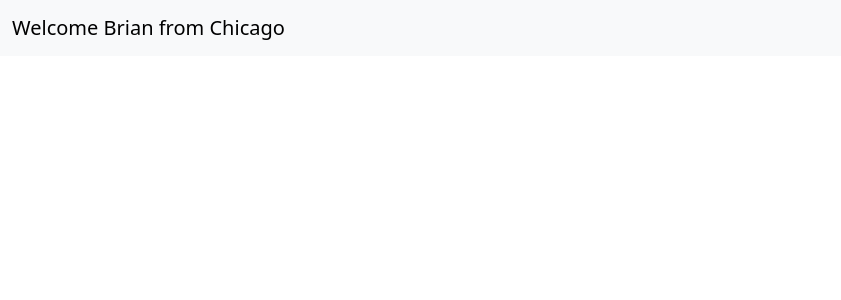
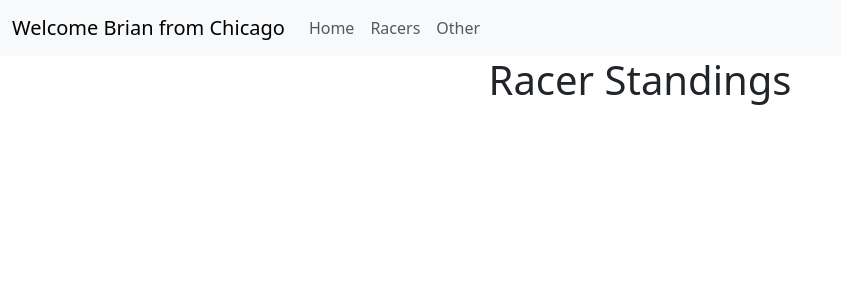
Before and after one commit to mwormley008/kekambas-111_react_intro, a React (Create React App) app: page /racers in a window 1280 px wide. Shown: the top 300 px of the page, without its empty margins (0-841 px from the left). Built offline with nearby package versions, Linux system fonts and the light colour scheme.

Commit message:
Add Racer Display with a route path at /racers

```diff
--- a/src/App.js
+++ b/src/App.js
@@ -2,6 +2,7 @@ import React from 'react';
 import Navbar from './components/Navbar';
 import { Routes, Route } from 'react-router-dom';
 import ButtonDisplay from './views/ButtonDisplay';
+import RacerDisplay from './views/RacerDisplay';
 
 function App() {
     let name = 'Brian';
@@ -12,7 +13,7 @@ function App() {
             <div className='container'>
                 <Routes>
                     <Route path='/' element={<ButtonDisplay name={name} />} />
-                    <Route path='/hello' element={<h1>Hello World</h1>} />
+                    <Route path='/racers' element={<RacerDisplay />} />
                 </Routes>
 
             </div>
--- a/src/components/Navbar.jsx
+++ b/src/components/Navbar.jsx
@@ -1,12 +1,23 @@
-import React from 'react'
+import React from 'react';
+import { Link } from 'react-router-dom';
 
 export default function Navbar({ username, city }) {
     // console.log(props);
     // console.log(typeof props);
     return (
-        <nav className="navbar bg-body-tertiary">
+        <nav className="navbar navbar-expand-lg bg-body-tertiary">
             <div className="container-fluid">
-                <a href="/" className="navbar-brand">Welcome {username} from {city}</a>
+                <Link className="navbar-brand" to="/">Welcome {username} from {city}</Link>
+                <button className="navbar-toggler" type="button" data-bs-toggle="collapse" data-bs-target="#navbarNavAltMarkup" aria-controls="navbarNavAltMarkup" aria-expanded="false" aria-label="Toggle navigation">
+                <span className="navbar-toggler-icon"></span>
+                </button>
+                <div className="collapse navbar-collapse" id="navbarNavAltMarkup">
+                    <div className="navbar-nav">
+                        <Link className="nav-link" to="/">Home</Link>
+                        <Link className="nav-link" to="/racers">Racers</Link>
+                        <Link className="nav-link" to="/">Other</Link>
+                    </div>
+                </div>
             </div>
         </nav>
     )
--- /dev/null
+++ b/src/views/RacerDisplay.jsx
@@ -0,0 +1,9 @@
+import React from 'react'
+
+export default function RacerDisplay() {
+    return (
+        <div>
+            <h1 className="text-center">Racer Standings</h1>
+        </div>
+    )
+}
```
